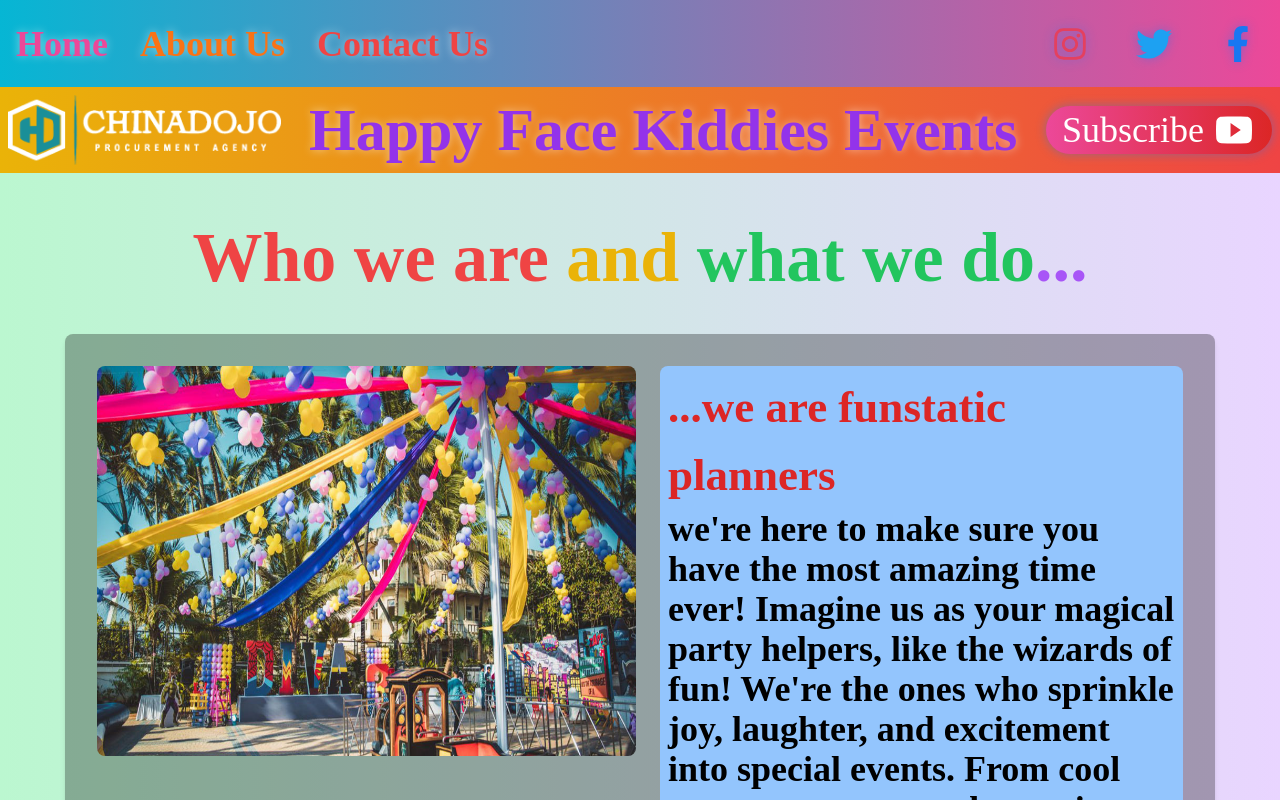
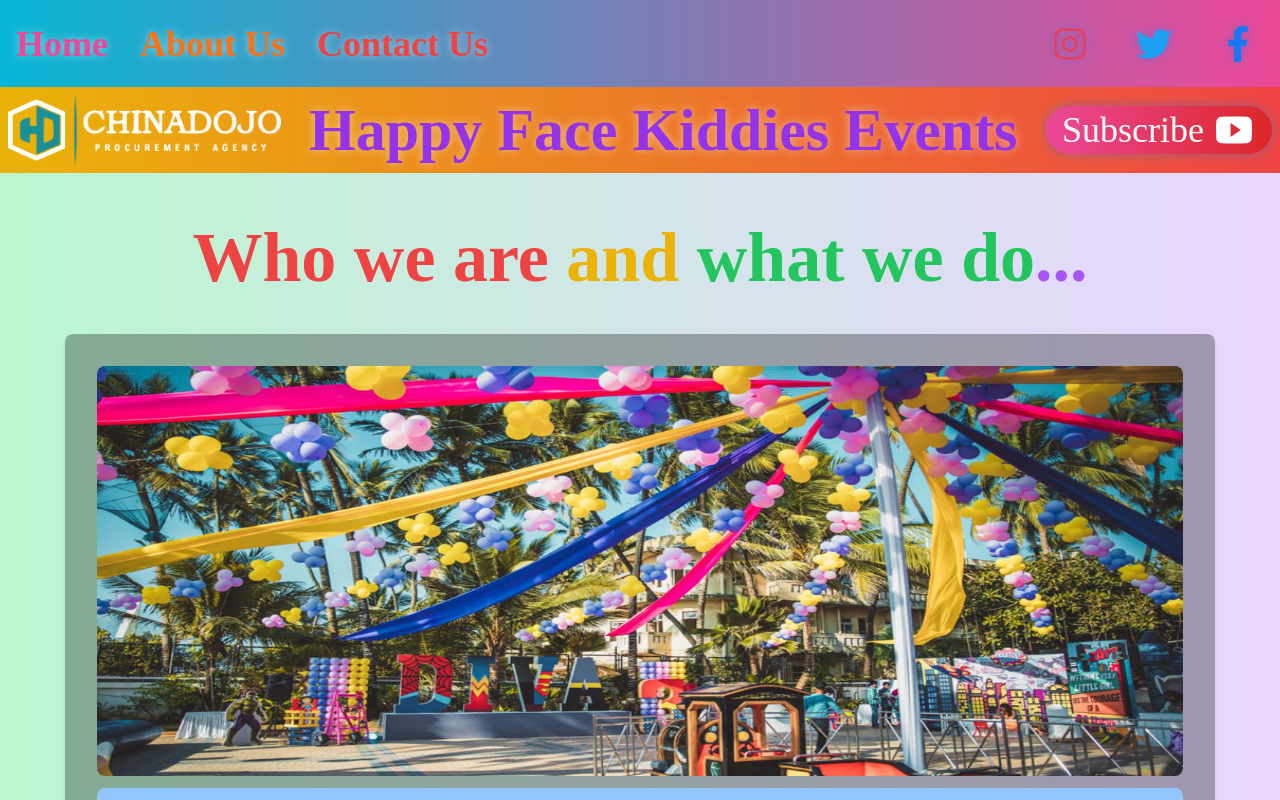
Before and after one commit to badmus360/happy_face, a React (Vite) app: page /about in a window 1280 px wide. Shown: the top 800 px of the page. Built offline with nearby package versions, Linux system fonts and the light colour scheme; a web font is replaced by a local one.

Commit message:
the first commit on md: about us page

```diff
--- a/src/components/AboutTop.jsx
+++ b/src/components/AboutTop.jsx
@@ -74,7 +74,7 @@ const slides = {
 
 
       return (
-        <div className='relative h-[370px] sm:h-[390px]  overflow-hidden'>
+        <div className='relative h-[370px] sm:h-[390px] md:h-[410px]  overflow-hidden'>
           <img
             src={images[currentImageIndex]}
             className='w-full h-full rounded-lg transition-transform transform group-hover:scale-105'
@@ -90,12 +90,12 @@ const slides = {
           <div className='text-center text-[46px] sm:text-[65px] mb-4 font-bold mt-6 xl:mb-6 xl:mt-8 lg:text-[50px] xl:text-[70px]'><span className='text-red-500'>Who we are</span> <span className='text-yellow-500'>and</span> <span className='text-green-500'>what we do</span><span className='text-purple-500'>...</span></div>
               <div className='grid gap-10 sm:grid md:grid lg:grid justify-center group'>
 
-                  <div className='bg-black sm:gap-2 w-[400px] h-[690px] sm:w-[600px] sm:h-[900px] md:w-[700px] md:h-[290px] lg:w-[915px] lg:h-[400px] xl:w-[1150px] xl:h-[500px] grid sm:grid md:grid-cols-2 bg-opacity-30 pb-3 p-2 sm:p-4 md:p-6 lg:p-6 xl:p-8 rounded-lg shadow-md'>
+                  <div className='bg-black sm:gap-2 md:gap-3 w-[400px] h-[690px] sm:w-[600px] sm:h-[900px] md:w-[730px] md:h-[1000px] lg:w-[915px] lg:h-[400px] xl:w-[1150px] xl:h-[500px] grid sm:grid md:grid bg-opacity-30 pb-3 p-2 sm:p-4 md:p-6 lg:p-6 xl:p-8 rounded-lg shadow-md'>
 
                       <SlideShow images={slides.slides1} />
-                      <div class="bg-blue-300 h-[300px] sm:h-[470px] mt-1 sm:mt-0 md:mt-0 md:ml-4 rounded-lg p-2">
-                              <span className='text-[30px] text-red-600 font-bold sm:text-[50px] lg:text-[38px] xl:text-[45px]'>...we are funstatic planners</span>
-                              <p className='text-[22px] font-semibold sm:text-[36px] lg:text-3xl xl:text-4xl'> we're here to make sure you have the most amazing time ever! Imagine us as your magical party helpers, like the wizards of fun! We're the ones who sprinkle joy, laughter, and excitement into special events. From cool games to awesome decorations, we're like your very own team of party experts!</p>
+                      <div class="bg-blue-300 h-[300px] sm:h-[470px] md:h-[530px] mt-1 sm:mt-0 md:mt-0 rounded-lg p-2">
+                              <span className='text-[30px] text-red-600 font-bold sm:text-[50px] md:text-[70px] lg:text-[38px] xl:text-[45px]'>...we are funstatic planners</span>
+                              <p className='text-[22px] font-semibold sm:text-[36px] md:text-[42px] lg:text-3xl xl:text-4xl'> we're here to make sure you have the most amazing time ever! Imagine us as your magical party helpers, like the wizards of fun! We're the ones who sprinkle joy, laughter, and excitement into special events. From cool games to awesome decorations, we're like your very own team of party experts!</p>
                       </div>
                   </div>
 
```
